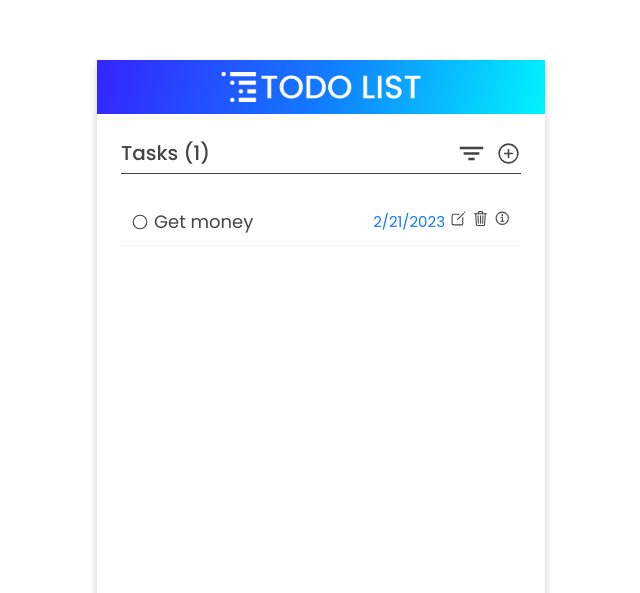
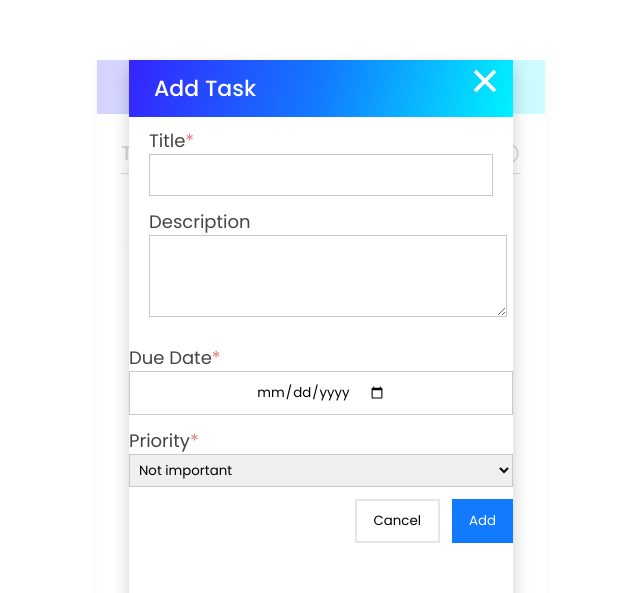
Before and after one commit to Kyptdin/Todo-list-IP, a plain HTML site: page index.html in a window 1280 px wide. Shown: the top 593 px of the page, without its empty margins (319-959 px from the left). Drawn offline with nearby package versions, Linux system fonts and the light colour scheme.

Commit message:
Modal for todolist built
I finished the modal for the todo list now. I have to build the error window. After I build the error window, I can finally start with JavaScript.

```diff
--- a/index.html
+++ b/index.html
@@ -19,9 +19,8 @@
       <header class="todo-list-header">
         <img class = "logo" src="Images/logo.png" alt="todo-list image">
       </header>
-
       <main class="todo-list-app">
-      <!-- Here's the todo list options -->
+      <!-- Here's the todo list options such as filthering-->
       <div class="todo-list-options">
         <div class="task-count">Tasks (1)</div>
         <div class="actions">
@@ -29,8 +28,8 @@
          <ion-icon class = "options-icon" name="add-circle-outline"></ion-icon>
         </div>
       </div>
-
-      <div class="todo-list-tasks">
+      <!-- Here are all the individual task to accoplish -->
+      <section class="section-todo-list-task">
         <div class="todo-list-task">
           <div class="task-left">
             <ion-icon class="task-uncheck" name="ellipse-outline"></ion-icon>
@@ -43,13 +42,62 @@
             <ion-icon class="task-option tash-option-info" name="information-circle-outline"></ion-icon>
           </div>
         </div>
+      </section>
+      </main>
+    </div>
+
+    <!-- Overlay that's used when the modal appears -->
+    <div class="overlay"></div>
+
+    <!-- The modal that't collects input to create a task -->
+    <section class="section-task-input-modal">
+      <header class="task-input-header">
+        <h2 class="task-input-heading">Add Task</h2>
+        <button class="close-modal-btn">
+        <ion-icon name="close-sharp"></ion-icon>
+      </button>
+      </header>
+      <div class="task-input-modal">
+
+        <!-- The form that includes all input -->
+        <form id="form" name="form">
+          <div class="task-input-title">
+            <div class="input-container">
+            <label class="task-input-label" id="modal-title-label" for="modal-title">Title<span class="required-input">*</span></label>
+            <input class="user-input user-input-title" type="text" id="modal-title" name="modal-title">
+            </div>
+          </div>
+
+          <div class="task-input-description">
+              <label class="task-input-label" id="model-description-label" for="modal-description">Description</label>
+              <textarea  class="user-input" name="description-text" id="modal-description" cols="30" rows="4"></textarea>
+            </div>
+          </div>
+
+          <div class="task-input-date">
+            <div class="input-container">
+              <label class="task-input-label" id="modal-date-label" for="modal-date">Due Date<span class="required-input">*</span></label>
+              <input class="user-input user-input-date" type="date" id="modal-date" name="modal-date">
+            </div>
+          </div>
+
+          <div class="task-input-priority">
+            <div class="input-container">
+              <label class="task-input-label" id="modal-priority-label" for="modal-priority">Priority<span class="required-input">*</span></label>
+              <select name="priority" id="priority" class="user-input user-input-priority">
+                <option value="low">Not important</option>
+                <option value="medium">Slightly important</option>
+                <option value="high">Very important</option>
+              </select>
+            </div>
+          </div>
+        </form>
+        <div class="modal-buttons">
+          <button class="task-input-cancel">Cancel</button>
+          <button class="task-input-add">Add</button>
+        </div>
       </div>
-
-
-
-      </main>
-
-    </div>
+    </section>
 
 
     <script type="module" src="https://unpkg.com/ionicons@5.5.2/dist/ionicons/ionicons.esm.js"></script>
--- a/style.css
+++ b/style.css
@@ -131,3 +131,136 @@ body {
 .task-date {
   color: #127aff;
 }
+
+/*TASK INPUT MODAL*/
+.overlay {
+  position: fixed;
+  top: 0;
+  left: 0;
+  width: 100%;
+  height: 100%;
+  background-color: rgba(255, 255, 255, 0.8);
+  backdrop-filter: blur(0.1px);
+  z-index: 100;
+  transition: all 0.5s;
+  z-index: 1;
+}
+
+.section-task-input-modal {
+  position: absolute;
+  position: relative;
+  width: 30vw;
+  height: 85vh;
+  background-color: white;
+  top: 50%;
+  left: 50%;
+  transform: translate(-50%, -50%);
+  z-index: 2;
+  box-shadow: 0 8px 16px 0 rgba(0, 0, 0, 0.2);
+}
+
+.task-input-header {
+  background: linear-gradient(285deg, #00f3ff, #127aff, rgba(53, 36, 255, 1));
+  padding: 1.2rem 2.5rem;
+}
+
+.task-input-heading {
+  color: white;
+  font-weight: 500;
+  font-size: 2.2rem;
+}
+
+.close-modal-btn {
+  color: white;
+  position: absolute;
+  font-size: 4rem;
+  top: 0.1%;
+  right: 2%;
+  background: none;
+  border: none;
+  cursor: pointer;
+}
+
+.input-container {
+  display: flex;
+  flex-direction: column;
+  justify-content: center;
+}
+
+.task-input-label {
+  font-size: 1.8rem;
+}
+
+.required-input {
+  font-family: inherit;
+  color: #e67b7b;
+}
+
+.user-input {
+  border: 1px solid #c7c7c7;
+  margin-bottom: 1.2rem;
+  font-family: inherit;
+}
+
+.task-input-modal {
+  padding: 1rem 2rem;
+}
+
+.user-input:focus {
+  border: none;
+  outline: none;
+  border: 2px solid #127aff;
+}
+
+.user-input-title {
+  padding: 1rem;
+}
+
+.user-input-date {
+  display: flex;
+  justify-content: center;
+  width: 100%;
+  padding: 1rem;
+  cursor: pointer;
+}
+
+.user-input-priority {
+  padding: 0.5rem;
+  cursor: pointer;
+}
+
+.modal-buttons button {
+  font-family: inherit;
+  padding: 1rem 1.7rem;
+  transform: 0.3s;
+  cursor: pointer;
+}
+
+.modal-buttons {
+  display: flex;
+  justify-content: flex-end;
+  gap: 1.2rem;
+}
+
+.task-input-add {
+  background-color: #127aff;
+  color: white;
+  border: none;
+  transition: 0.3s;
+}
+
+.task-input-add:hover {
+  background-color: #0e62cc;
+}
+
+.task-input-cancel {
+  background-color: transparent;
+  border: 2px solid #e6e6e6;
+  transition: 0.3s;
+}
+
+.task-input-cancel:hover {
+  color: #127aff;
+  border: none;
+  border: 2px solid #127aff;
+}
```
